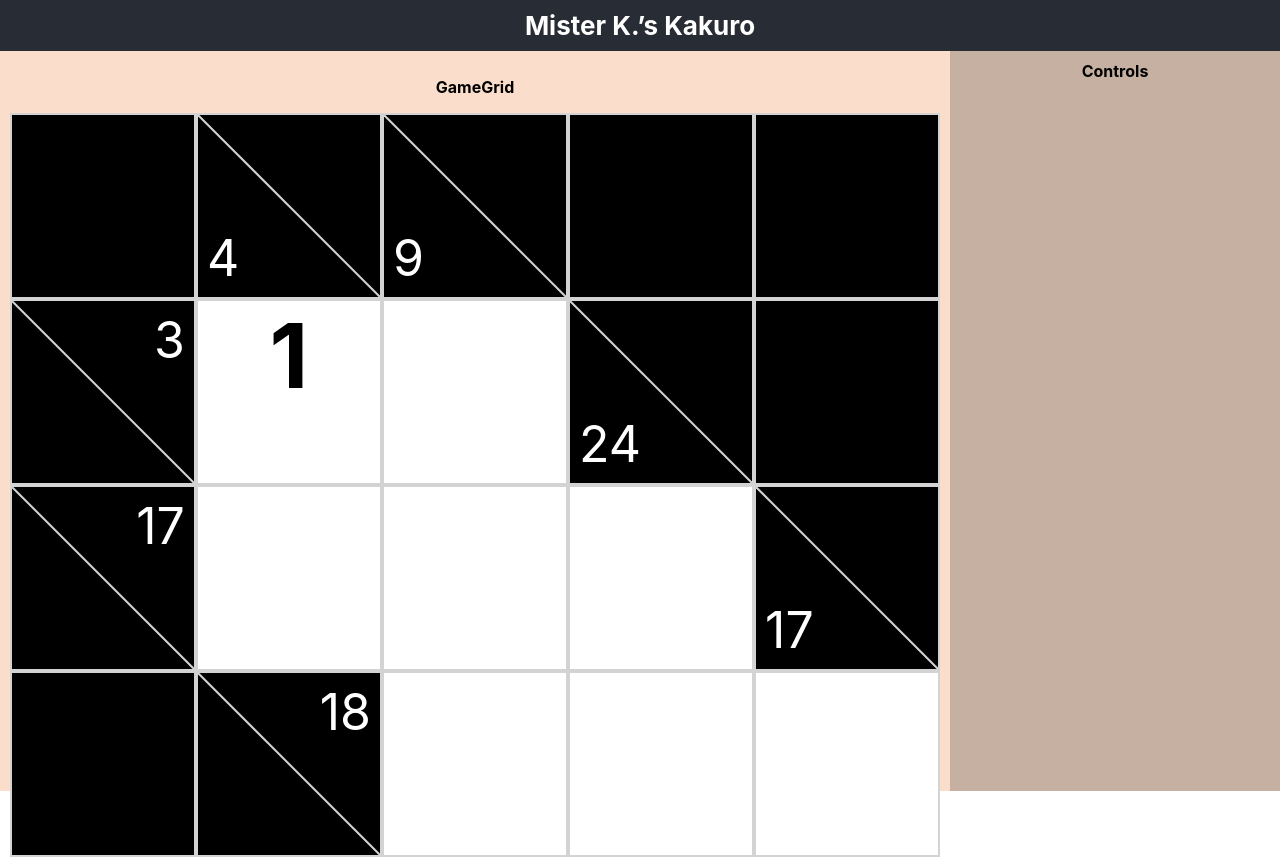
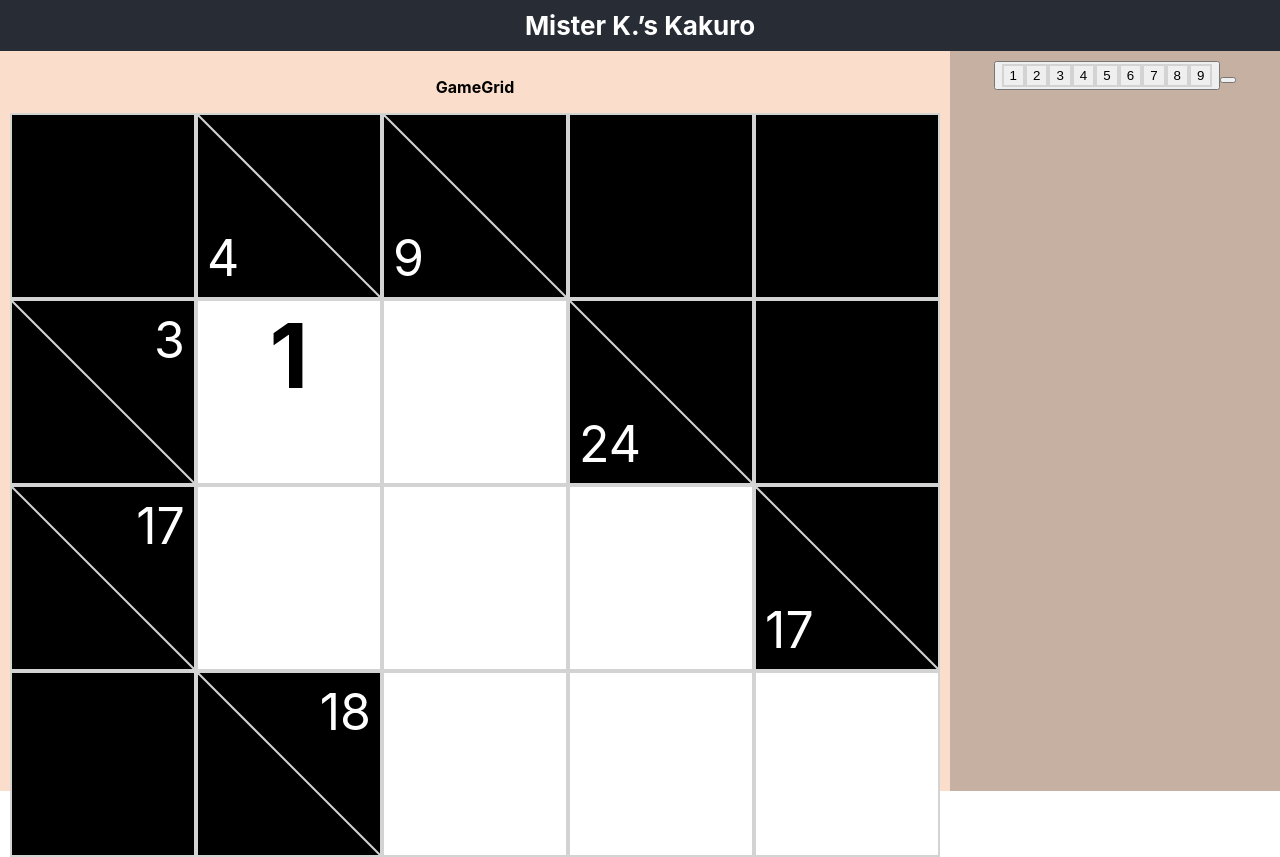
Before and after one commit to kuehnert/react-kakuro, a React (Create React App) app: page / in a window 1280 px wide. Shown: the top 857 px of the page. Built offline with nearby package versions, Linux system fonts and the light colour scheme.

Commit message:
add guess buttons to controls

```diff
--- a/src/components/Controls.tsx
+++ b/src/components/Controls.tsx
@@ -1,9 +1,26 @@
 import React from 'react';
 import styles from './Controls.module.scss';
 import classnames from 'classnames';
+import GuessButton from './GuessButton'
 
+/*
+ * Here be number buttons for guesses and pencil marks
+ */
 const Controls: React.FC = () => {
-  return <aside className={classnames('controls', styles.controls)}>Controls</aside>;
+  const digits = [1, 2, 3, 4, 5, 6, 7, 8, 9];
+
+  const renderButton = (digit: number) => {
+    return (
+      <GuessButton key={digit} digit={digit} />
+    );
+  };
+
+  return (
+    <aside className={classnames('controls', styles.controls)}>
+      <button className='numbers'>{digits.map(d => renderButton(d))}</button>
+      <button className='pencilmarks'></button>
+    </aside>
+  );
 };
 
 export default Controls;
--- /dev/null
+++ b/src/components/GuessButton.tsx
@@ -0,0 +1,23 @@
+/* eslint-disable react-hooks/exhaustive-deps */
+import classnames from 'classnames';
+import React from 'react';
+// import styles from './BlankCell.module.scss';
+
+export interface Props {
+  digit: number;
+}
+
+const GuessButton: React.FC<Props> = ({ digit }) => {
+  const handleGuessClick = (event: React.MouseEvent) => {
+    console.log('event', event);
+    console.log('digit', digit);
+  };
+
+  return (
+    <button
+      className={classnames('gamecell')}
+      onClick={handleGuessClick}>{digit}</button>
+  );
+};
+
+export default GuessButton;
```
